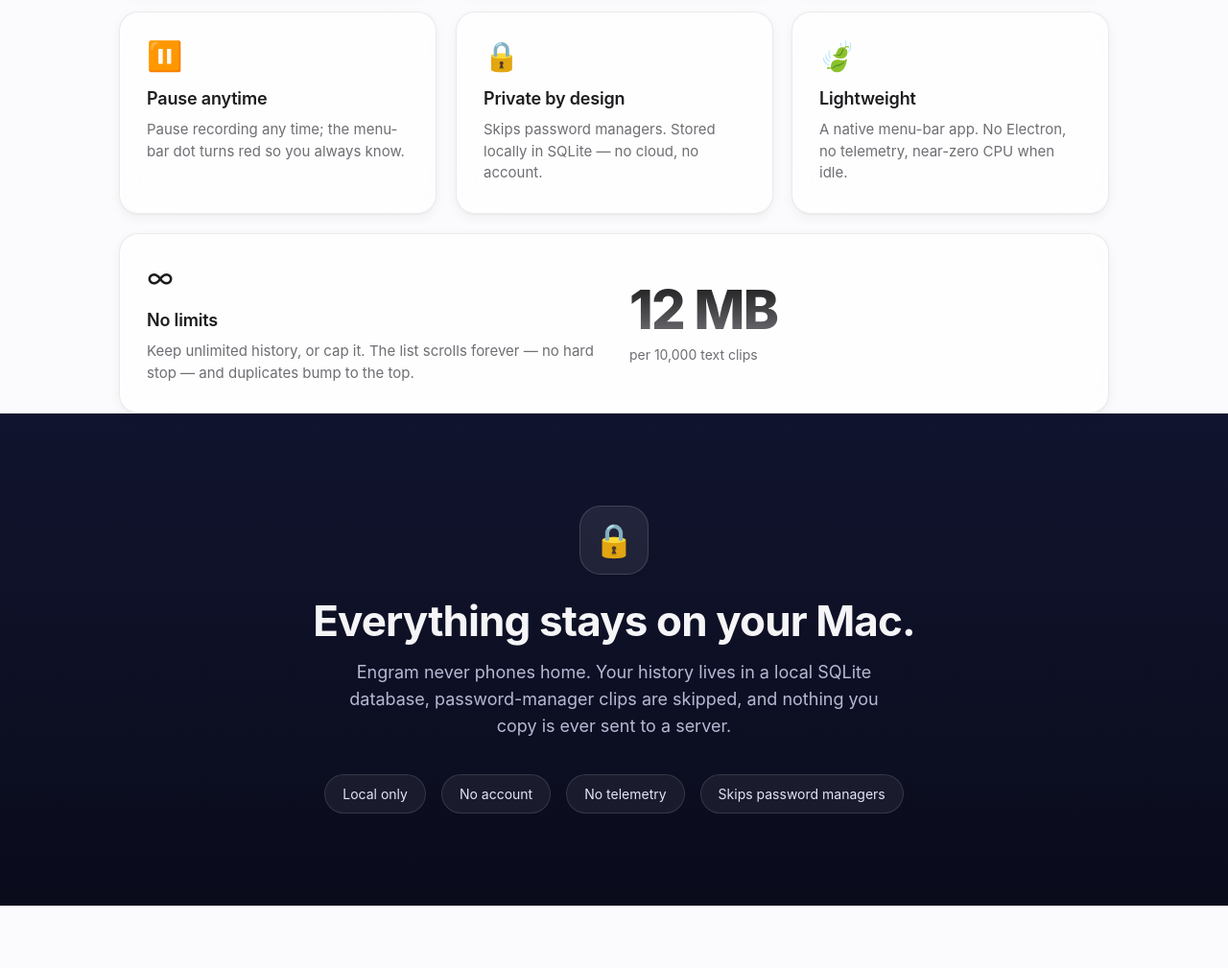
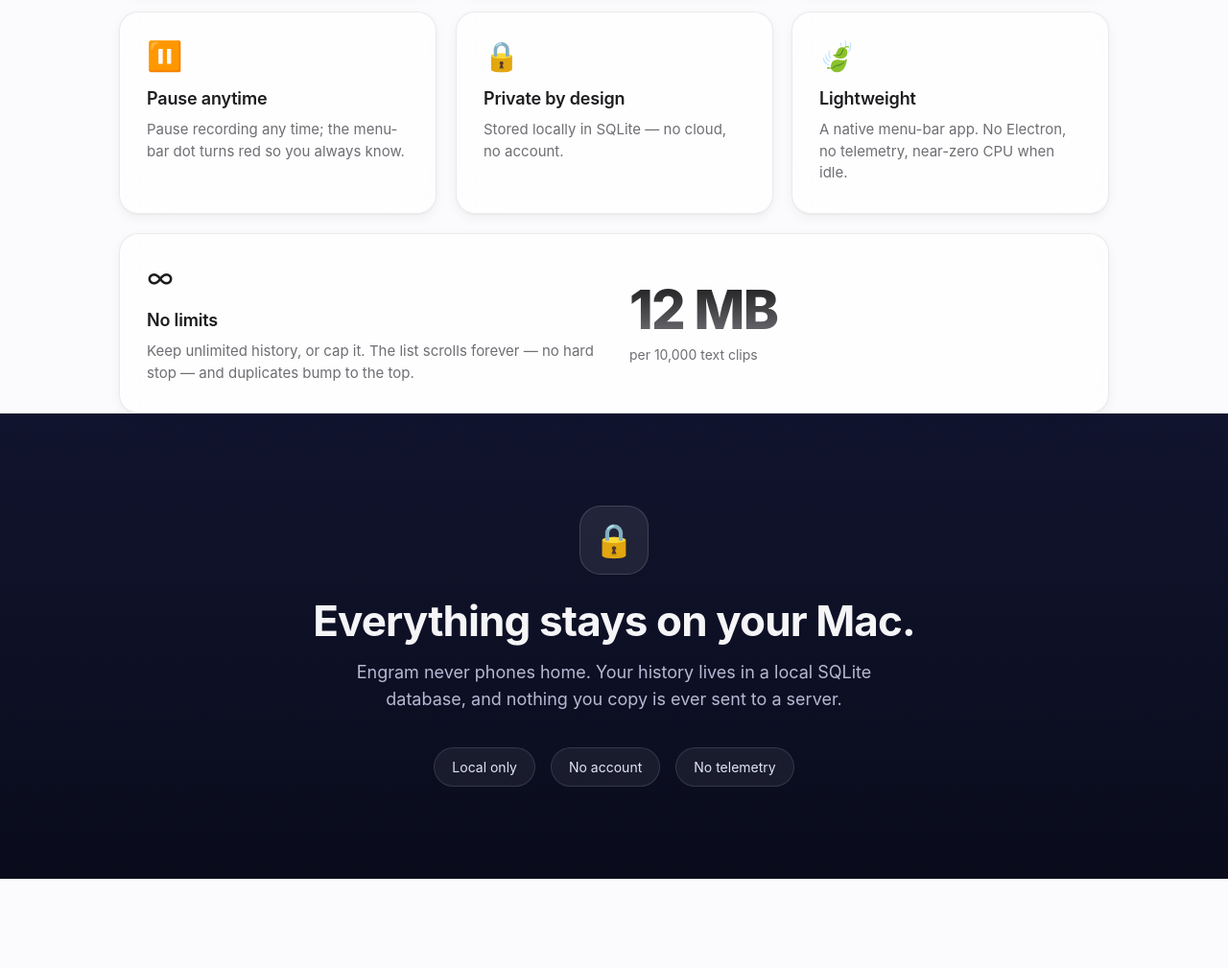
Before and after one commit to behnambm/behnambm.github.io, a plain HTML site: page engram/index.html in a window 1280 px wide. Shown: the part 1980-2989 px from the top of the page at 96% size. Drawn offline with Linux system fonts and the light colour scheme.

Commit message:
feat(engram): update landing page

```diff
--- a/engram/index.html
+++ b/engram/index.html
@@ -714,7 +714,7 @@
         <div class="tile" data-reveal style="--reveal-delay:.06s">
           <div class="glyph">🔒</div>
           <h3>Private by design</h3>
-          <p>Skips password managers. Stored locally in SQLite — no cloud, no account.</p>
+          <p>Stored locally in SQLite — no cloud, no account.</p>
         </div>
         <div class="tile" data-reveal style="--reveal-delay:.12s">
           <div class="glyph">🍃</div>
@@ -739,12 +739,11 @@
     <section id="privacy" class="privacy" data-reveal>
       <div class="glyph">🔒</div>
       <h2>Everything stays on your Mac.</h2>
-      <p>Engram never phones home. Your history lives in a local SQLite database, password-manager clips are skipped, and nothing you copy is ever sent to a server.</p>
+      <p>Engram never phones home. Your history lives in a local SQLite database, and nothing you copy is ever sent to a server.</p>
       <div class="points">
         <span class="point">Local only</span>
         <span class="point">No account</span>
         <span class="point">No telemetry</span>
-        <span class="point">Skips password managers</span>
       </div>
     </section>
 
```
